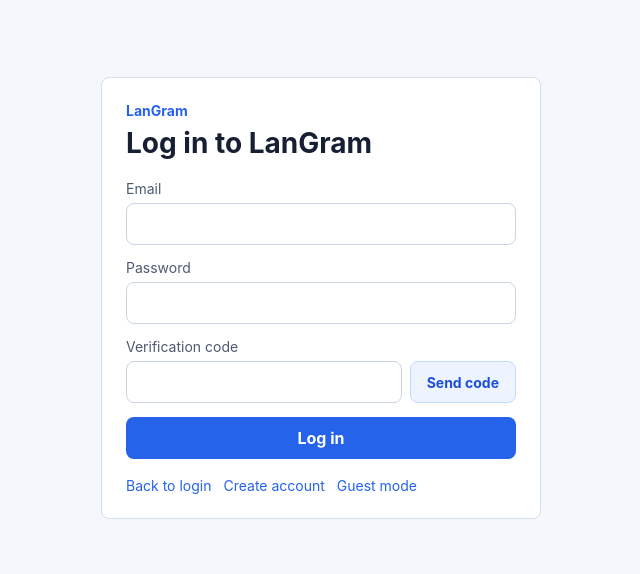
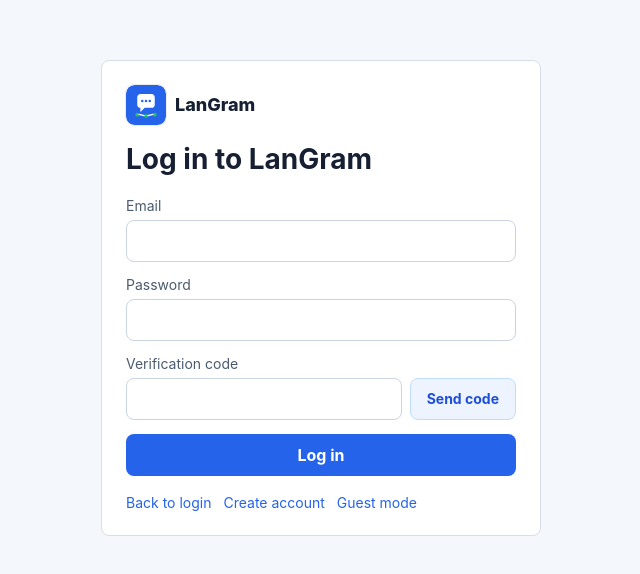
Before and after one commit to anonymity060321/LanGram, a React (Vite) app in the folder client/: page /#/auth/login in a window 1280 px wide. Shown: the part 102-676 px from the top of the page, without its empty margins (319-959 px from the left). Built offline with nearby package versions, Linux system fonts and the light colour scheme; no server answers.

Commit message:
chore(client): add app logo

```diff
--- a/client/index.html
+++ b/client/index.html
@@ -3,6 +3,7 @@
   <head>
     <meta charset="UTF-8" />
     <meta name="viewport" content="width=device-width, initial-scale=1.0" />
+    <link rel="icon" type="image/svg+xml" href="/logo.svg" />
     <title>LanGram</title>
   </head>
   <body>
--- /dev/null
+++ b/client/src/components/AppLogo.tsx
@@ -0,0 +1,13 @@
+interface AppLogoProps {
+  label?: string;
+  size?: 'sm' | 'md';
+}
+
+export function AppLogo({ label = 'LanGram', size = 'md' }: AppLogoProps): JSX.Element {
+  return (
+    <span className={`app-logo app-logo-${size}`}>
+      <img src="/logo.svg" alt="" aria-hidden="true" />
+      <span>{label}</span>
+    </span>
+  );
+}
--- a/client/src/pages/auth/AuthShell.tsx
+++ b/client/src/pages/auth/AuthShell.tsx
@@ -1,4 +1,5 @@
 import { Link } from 'react-router-dom';
+import { AppLogo } from '../../components/AppLogo';
 import { useI18n } from '../../i18n';
 
 interface AuthShellProps {
@@ -12,7 +13,9 @@
   return (
     <main className="auth-page">
       <section className="auth-panel">
-        <div className="brand-mark">{t('app.name')}</div>
+        <div className="brand-mark">
+          <AppLogo label={t('app.name')} />
+        </div>
         <h1>{title}</h1>
         {children}
         <nav className="auth-links" aria-label="Auth navigation">
--- a/client/src/pages/main/MainLayout.tsx
+++ b/client/src/pages/main/MainLayout.tsx
@@ -8,6 +8,7 @@
   type FileMetadataResponse,
 } from '../../api/files.api';
 import { listFriends, type FriendItem } from '../../api/friends.api';
+import { AppLogo } from '../../components/AppLogo';
 import { useI18n } from '../../i18n';
 import { useAuthStore } from '../../stores/auth.store';
 import { useChatStore, type ChatMessage } from '../../stores/chat.store';
@@ -241,7 +242,7 @@
     <main className="main-layout">
       <aside className="conversation-panel">
         <div className="sidebar-header">
-          <strong>{t('app.name')}</strong>
+          <AppLogo label={t('app.name')} size="sm" />
           <div className="sidebar-actions">
             <Link to="/friends">{t('main.friends')}</Link>
             <Link to="/settings">{t('main.settings')}</Link>
@@ -603,7 +604,7 @@
     return (
       <span className="image-message-card">
         <ImageMessagePreview file={message.file} t={t} />
-        <span>
+        <span className="image-message-details">
           <strong>{message.file.originalName}</strong>
           <FileDownloadButton
             file={message.file}
--- a/client/src/pages/main/SettingsPage.tsx
+++ b/client/src/pages/main/SettingsPage.tsx
@@ -1,5 +1,6 @@
 import { FormEvent, useEffect, useState } from 'react';
 import { Link } from 'react-router-dom';
+import { AppLogo } from '../../components/AppLogo';
 import { useI18n } from '../../i18n';
 import {
   useSettingsStore,
@@ -41,7 +42,10 @@
     <main className="settings-page">
       <section className="settings-panel">
         <div className="settings-header">
-          <h1>{t('settings.title')}</h1>
+          <div className="settings-title">
+            <AppLogo label={t('app.name')} size="sm" />
+            <h1>{t('settings.title')}</h1>
+          </div>
           <Link to="/">{t('common.back')}</Link>
         </div>
         <form className="form-stack" onSubmit={(event) => void handleSubmit(event)}>
--- a/client/src/styles.css
+++ b/client/src/styles.css
@@ -64,10 +64,49 @@
 }
 
 .brand-mark {
-  color: #2563eb;
-  font-size: 14px;
-  font-weight: 700;
-  margin-bottom: 8px;
+  margin-bottom: 14px;
+}
+
+.app-logo {
+  min-width: 0;
+  display: inline-flex;
+  align-items: center;
+  gap: 9px;
+  color: #172033;
+  font-weight: 800;
+  line-height: 1;
+}
+
+.app-logo img {
+  flex: 0 0 auto;
+  display: block;
+  border-radius: 8px;
+  box-shadow: 0 0 0 1px rgba(15, 23, 42, 0.08);
+}
+
+.app-logo span {
+  min-width: 0;
+  overflow: hidden;
+  text-overflow: ellipsis;
+  white-space: nowrap;
+}
+
+.app-logo-md {
+  font-size: 18px;
+}
+
+.app-logo-md img {
+  width: 40px;
+  height: 40px;
+}
+
+.app-logo-sm {
+  font-size: 16px;
+}
+
+.app-logo-sm img {
+  width: 30px;
+  height: 30px;
 }
 
 .auth-panel h1,
@@ -149,6 +188,7 @@
 .sidebar-actions {
   display: flex;
   gap: 12px;
+  flex: 0 0 auto;
   font-size: 14px;
 }
 
@@ -269,6 +309,17 @@
 .settings-header {
   min-height: auto;
   margin-bottom: 18px;
+}
+
+.settings-title {
+  min-width: 0;
+  display: flex;
+  align-items: center;
+  gap: 12px;
+}
+
+.settings-title h1 {
+  margin: 0;
 }
 
 .friends-grid {
@@ -578,7 +629,11 @@
 }
 
 .file-download-button {
+  min-height: 22px;
+  display: inline-flex;
+  align-items: center;
   color: #1d4ed8;
+  font-weight: 700;
 }
 
 .file-message-actions {
@@ -608,10 +663,20 @@
   gap: 10px;
 }
 
+.file-message-card > span:last-child {
+  min-width: 0;
+}
+
 .image-message-card {
   width: min(320px, 100%);
   display: grid;
   gap: 8px;
+}
+
+.image-message-details {
+  min-width: 0;
+  display: grid;
+  gap: 2px;
 }
 
 .file-message-card strong,
@@ -644,6 +709,7 @@
 .image-preview-placeholder {
   width: min(320px, 62vw);
   max-width: 100%;
+  max-height: 240px;
   aspect-ratio: 16 / 10;
   overflow: hidden;
   border: 1px solid rgba(148, 163, 184, 0.35);
```
Also changed, not shown: client/public/logo.svg (added).
